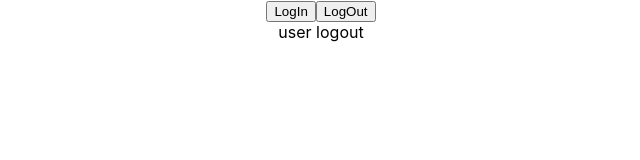
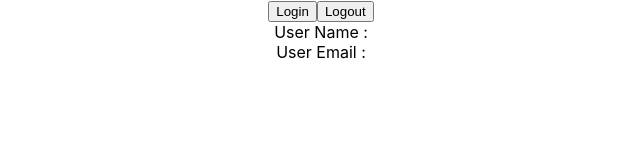
Before and after one commit to sivasaraa/react-typscript, a React (Create React App) app: page / in a window 1280 px wide. Shown: the top 160 px of the page, without its empty margins (319-959 px from the left). Built offline with nearby package versions, Linux system fonts and the light colour scheme.

Commit message:
useState with object

```diff
--- a/src/App.tsx
+++ b/src/App.tsx
@@ -8,6 +8,7 @@
 import { HandleEvent } from './Component/HandleEvent';
 import { Container } from './Component/Container';
 import { LoggedIn } from './Component/State/LoggedIn';
+import { User } from './Component/State/User';
 
 function App() {
   return (
@@ -18,7 +19,8 @@
       {/* <Oscar><Heading>Oscar Hero = Leonardo Dicaprio</Heading></Oscar> */}
       {/* <HandleEvent /> */}
       {/* <Container style={{border: '1px solid black', padding: '1rem'}}/> */}
-      <LoggedIn />
+      {/* <LoggedIn /> */}
+      <User />
     </div>
   );
 }
--- /dev/null
+++ b/src/Component/State/User.tsx
@@ -0,0 +1,30 @@
+import { useState } from "react"
+
+type AuthUser = {
+    name : string,
+    email : string
+}
+
+export const User = () => {
+    const [user, setUser] = useState<AuthUser | null>(null)
+
+    const handleLogin = () => {
+        setUser({
+            name : 'Gem',
+            email : 'gem92@hotmail.com'
+        })
+    }
+
+    const handleLogout = () => {
+        setUser(null)
+    }
+
+    return (
+        <div>
+            <button onClick={handleLogin}>Login</button>
+            <button onClick={handleLogout}>Logout</button>
+            <div>User Name : {user?.name}</div>
+            <div>User Email : {user?.email}</div>
+        </div>
+    )
+}
```
